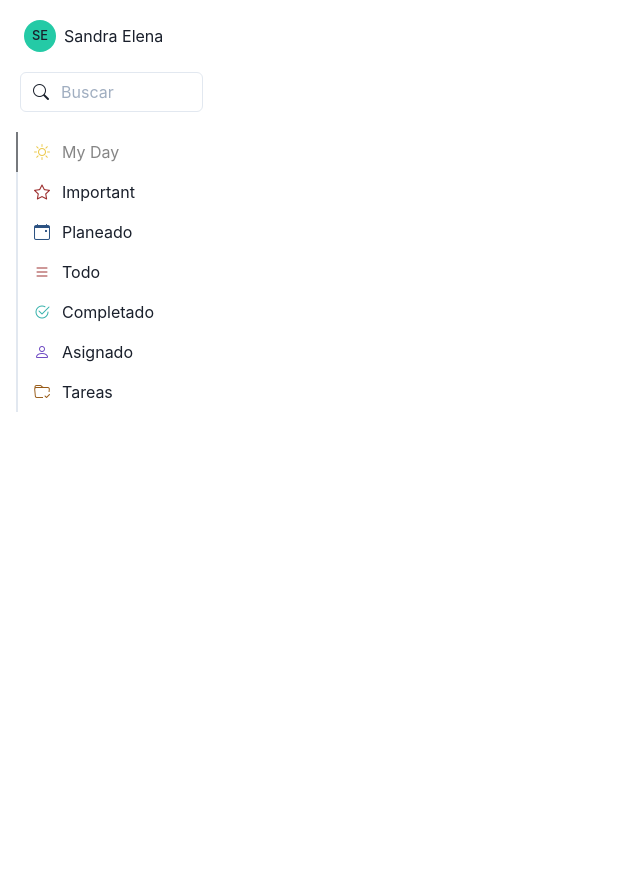
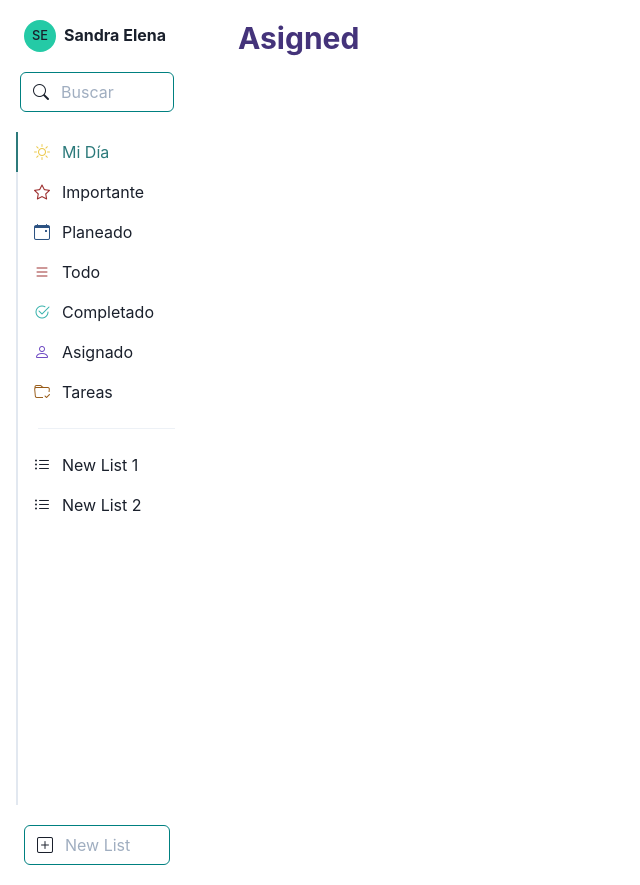
Before and after one commit to darubiio/Tasks, a React (Create React App) app in the folder client/: page /asigned in a window 1280 px wide. Shown: the whole page, without its empty margins (0-640 px from the left). Before the commit the page ends 820 px from the top, so only its background shows below. Built offline with nearby package versions, Linux system fonts and the light colour scheme.

Commit message:
Working on Menu

```diff
--- a/client/public/index.html
+++ b/client/public/index.html
@@ -1,5 +1,5 @@
 <!DOCTYPE html>
-<html lang="en">
+<html lang="es">
   <head>
     <meta charset="utf-8" />
     <link rel="icon" href="%PUBLIC_URL%/favicon.ico" />
--- a/client/src/App.js
+++ b/client/src/App.js
@@ -1,11 +1,18 @@
 import React from 'react';
-import { Container } from "@chakra-ui/react";
+import { Container, Grid } from "@chakra-ui/react";
 import { TaskMenu } from './components/task_menu/taskMenu';
+import { TaskMain } from './components/task_main/taskMain';
+import { BrowserRouter as Router } from "react-router-dom";
 
 export const App = () => {
   return (
     <Container maxW="container.2xl">
-      <TaskMenu/>
+      <Grid templateColumns="repeat(7, 1fr)" gap={12}>
+        <Router>
+          <TaskMenu />
+          <TaskMain />
+        </Router>
+      </Grid>
     </Container>
   )
 };
--- /dev/null
+++ b/client/src/components/task_main/asigned/asigned.js
@@ -0,0 +1,10 @@
+import { Box, Heading } from '@chakra-ui/layout';
+import React from 'react';
+
+export const Asigned = () => {
+  return (
+    <Box>
+      <Heading size='lg' color='purple.800'>Asigned</Heading>
+    </Box>
+  )
+};
--- /dev/null
+++ b/client/src/components/task_main/completed/compd.js
@@ -0,0 +1,10 @@
+import { Box, Heading } from '@chakra-ui/layout';
+import React from 'react';
+
+export const Completed = () => {
+  return (
+    <Box>
+      <Heading size='lg' color='cyan.700'>Completed</Heading>
+    </Box>
+  )
+};
--- /dev/null
+++ b/client/src/components/task_main/important/imp.js
@@ -0,0 +1,10 @@
+import { Box, Heading } from '@chakra-ui/layout';
+import React from 'react';
+
+export const Important = () => {
+  return (
+    <Box>
+      <Heading size='lg' color='red.400'>Important</Heading>
+    </Box>
+  )
+};
--- /dev/null
+++ b/client/src/components/task_main/myDay/md.js
@@ -0,0 +1,15 @@
+import { Box, Text } from '@chakra-ui/layout';
+import { Heading } from '@chakra-ui/react';
+import React from 'react';
+
+export const MyDay = () => {
+
+  const DATE = new Date().toDateString();
+
+  return (
+    <Box>
+      <Heading size='lg' color='yellow.400'>Mi Día</Heading>
+      <Text fontSize='xs' >{DATE}</Text>
+    </Box>
+  )
+}
--- /dev/null
+++ b/client/src/components/task_main/planned/plnd.js
@@ -0,0 +1,10 @@
+import { Box, Heading } from '@chakra-ui/layout';
+import React from 'react';
+
+export const Planned = () => {
+  return (
+    <Box>
+      <Heading size='lg' color='blue.600'>Planned</Heading>
+    </Box>
+  )
+};
--- /dev/null
+++ b/client/src/components/task_main/taskMain.js
@@ -0,0 +1,27 @@
+import { GridItem } from '@chakra-ui/layout';
+import React from 'react';
+import { Route, Switch } from 'react-router';
+
+import { Completed } from './completed/compd';
+import { Asigned } from './asigned/asigned';
+import { Important } from './important/imp';
+import { Planned } from './planned/plnd';
+import { Tasks } from './tasks/tks';
+import { MyDay } from './myDay/md';
+import { All } from './todo/all';
+
+export const TaskMain = () => {
+  return (
+    <GridItem p={5} colSpan={['6']}>
+      <Switch>
+        <Route path='/all' component={All} />
+        <Route path='/tasks' component={Tasks} />
+        <Route path='/my-day' component={MyDay} />
+        <Route path='/planned' component={Planned} />
+        <Route path='/asigned' component={Asigned} />
+        <Route path='/completed' component={Completed} />
+        <Route path='/important' component={Important} />
+      </Switch>
+    </GridItem>
+  )
+};
--- /dev/null
+++ b/client/src/components/task_main/tasks/tks.js
@@ -0,0 +1,10 @@
+import { Box, Heading } from '@chakra-ui/layout';
+import React from 'react';
+
+export const Tasks = () => {
+  return (
+    <Box>
+      <Heading size='lg' color='orange.800'>Tasks</Heading>
+    </Box>
+  )
+};
--- /dev/null
+++ b/client/src/components/task_main/todo/all.js
@@ -0,0 +1,10 @@
+import { Box, Heading } from '@chakra-ui/layout';
+import React from 'react';
+
+export const All = () => {
+  return (
+    <Box>
+      <Heading size='lg' color='orange.500'>All</Heading>
+    </Box>
+  )
+};
--- a/client/src/components/task_menu/taskMenu.js
+++ b/client/src/components/task_menu/taskMenu.js
@@ -1,60 +1,95 @@
 import { Avatar } from '@chakra-ui/avatar';
 import { Input, InputGroup, InputLeftElement } from '@chakra-ui/input';
-import { Box, Text, WrapItem } from '@chakra-ui/layout';
+import { Box, Divider, Flex, GridItem, Heading, Spacer, Text } from '@chakra-ui/layout';
 import { Tab, TabList, Tabs } from '@chakra-ui/tabs';
+import { Link } from 'react-router-dom';
 import React from 'react';
 
 export const TaskMenu = () => {
   const MENU = [
     {
-      name: 'My Day', icon: 'bi bi-sun', color: '#ECC94B'
+      name: 'Mi Día', icon: 'bi bi-sun', color: '#ECC94B', link: '/my-day'
     }, {
-      name: 'Important', icon: 'bi bi-star', color: '#9B2C2C'
+      name: 'Importante', icon: 'bi bi-star', color: '#9B2C2C', link: '/important'
     }, {
-      name: 'Planeado', icon: 'bi bi-calendar-event', color: '#2C5282'
+      name: 'Planeado', icon: 'bi bi-calendar-event', color: '#2C5282', link: '/planned'
     }, {
-      name: 'Todo', icon: 'bi bi-list', color: '#9B2C2C'
+      name: 'Todo', icon: 'bi bi-list', color: '#9B2C2C', link: '/all'
     }, {
-      name: 'Completado', icon: 'bi bi-check2-circle', color: '#38B2AC'
+      name: 'Completado', icon: 'bi bi-check2-circle', color: '#38B2AC', link: '/completed'
     }, {
-      name: 'Asignado', icon: 'bi bi-person', color: '#6B46C1'
+      name: 'Asignado', icon: 'bi bi-person', color: '#6B46C1', link: '/asigned'
     }, {
-      name: 'Tareas', icon: 'bi bi-folder-check', color: '#975A16'
+      name: 'Tareas', icon: 'bi bi-folder-check', color: '#975A16', link: '/tasks'
     }
   ].map((item) => {
     return (
-      <Tab style={{ boxShadow: 'none' }}>
-        <i style={{ color: item.color }} className={item.icon} />
-        <Text ml={3}>{item.name}</Text>
-      </Tab>
+      <Link to={item.link}>
+        <Tab style={{ boxShadow: 'none' }}>
+          <i style={{ color: item.color }} className={item.icon} />
+          <Text ml={3}>{item.name}</Text>
+        </Tab>
+      </Link>
     )
   });
 
   return (
-    <Box mt={5} w={['100%', '15%']} h='100vh'>
+    <GridItem colSpan={['7','1']} pt={5} pb={5}>
 
-    {/* Avatar and user */}
-    <WrapItem mb={5}>
-      <Avatar ml={2} size='sm' name="Sandra Elena" />
-      <Text alignSelf='center' ml={2} fontSize='md'>Sandra Elena</Text>
-    </WrapItem>
+      {/* Avatar and user */}
+      <Flex>
+        <Avatar alignSelf='center' ml={2} size='sm' name="Sandra Elena" />
+        <Heading as='sm' alignSelf='center' ml={2} fontSize='md'>Sandra Elena</Heading>
+        <Spacer />
+        <Box as="button" p={2} mr={3} display={{ base: 'revert', md: 'none' }}>
+          <i className='bi bi-search' />
+        </Box>
+      </Flex>
 
       {/* Search Input */}
-      <InputGroup>
+      <InputGroup borderColor='teal' mt={5} mb={5} display={{ base: 'none', md: 'revert' }} >
         <InputLeftElement
           boxShadow='none'
           pointerEvents='none'
-          children={<i style={{marginLeft:'10px'}} className='bi bi-search' />}
+          children={<i style={{ marginLeft: '10px' }} className='bi bi-search' />}
         />
         <Input ml={1} type='search' placeholder='Buscar' />
       </InputGroup>
 
+      <Divider display={{ md: 'none', base: 'revert', }} w='90%' m={4} />
+
       {/* List Menu */}
-      <Tabs mt={5} size='md' variant='line' orientation='vertical' isLazy colorScheme='blackAlpha'>
-        <TabList style={{ alignItems: 'start' }}>
-          <Text >{MENU}</Text>
+      <Tabs variant='line' orientation='vertical' isLazy colorScheme='teal'>
+        <TabList w='100%' style={{ alignItems: 'start' }}>
+
+          {MENU}
+          <Divider colorScheme='teal' w='90%' mt={4} ml={5} />
+
+          {/* Added lists */}
+          <Box overflow='scroll' w='100%' mb={4} mt={4} h={['25vh', '43vh']} >
+            <Tab style={{ boxShadow: 'none' }}>
+              <i className='bi bi-list-ul' />
+              <Text ml={3}>New List 1</Text>
+            </Tab>
+            <Tab style={{ boxShadow: 'none' }}>
+              <i className='bi bi-list-ul' />
+              <Text ml={3}>New List 2</Text>
+            </Tab>
+          </Box>
+
         </TabList>
       </Tabs>
-    </Box>
+
+      {/* Add List */}
+      <InputGroup borderColor='teal' mt={5} >
+        <InputLeftElement
+          ml={1}
+          boxShadow='none'
+          pointerEvents='none'
+          children={<i style={{ marginLeft: '10px' }} className='bi bi-plus-square' />}
+        />
+        <Input ml={2} type='text' placeholder='New List' />
+      </InputGroup>
+    </GridItem>
   )
 };
```
